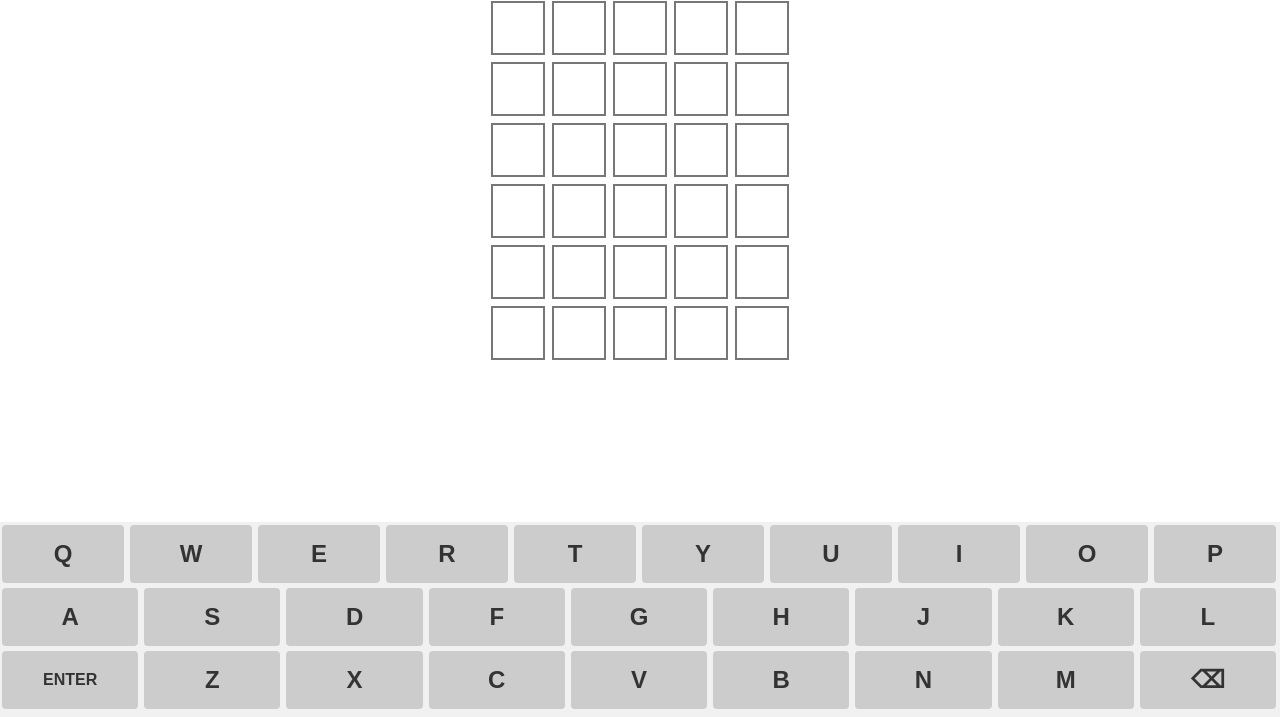
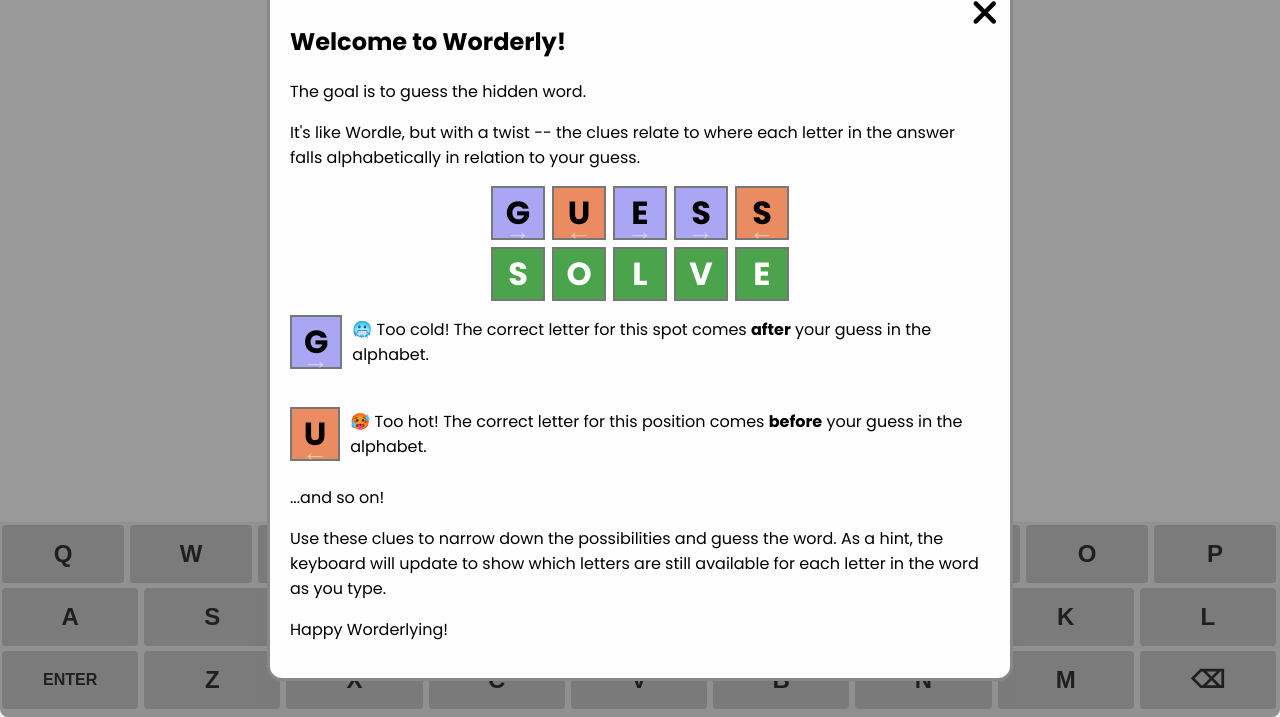
Before and after one commit to tonyrobots/woordle, a plain HTML site: page index.html in a window 1280 px wide. Shown: the part 83-800 px from the top of the page. Drawn offline with nearby package versions, Linux system fonts and the light colour scheme.

Commit message:
help for alpha variant

```diff
--- a/index.html
+++ b/index.html
@@ -12,11 +12,11 @@
     <link rel="preconnect" href="https://fonts.googleapis.com" />
     <link rel="preconnect" href="https://fonts.gstatic.com" crossorigin />
     <!-- <link
-      href="https://fonts.googleapis.com/css2?family=Roboto:wght@700&display=swap"
+      href="https://fonts.googleapis.com/css2?family=Roboto:wght@400;700&display=swap"
       rel="stylesheet"
     /> -->
     <link
-      href="https://fonts.googleapis.com/css2?family=Poppins:wght@700&display=swap"
+      href="https://fonts.googleapis.com/css2?family=Poppins:wght@400;700&display=swap"
       rel="stylesheet"
     />
     <script src="https://cdn.jsdelivr.net/npm/canvas-confetti@1.4.0/dist/confetti.browser.min.js"></script>
@@ -86,7 +86,7 @@
     <!-- Modal Structure -->
     <div id="resultModal" class="modal">
       <div class="modal-content">
-        <button id="closeModal"><i class="fa fa-close"></i></button>
+        <button class="close-modal-button"><i class="fa fa-close"></i></button>
 
         <h3 id="resultHeader">Your Game</h3>
         <p id="gameScore"></p>
@@ -102,32 +102,89 @@
     </div>
     <div id="helpModal" class="modal">
       <div class="modal-content">
-        <span class="close">&times;</span>
-        <h2>How to Play</h2>
-        <p>Welcome to Worderly! The goal is to guess the hidden word.</p>
+        <button class="close-modal-button"><i class="fa fa-close"></i></button>
+        <h2>Welcome to Worderly!</h2>
+        <p>The goal is to guess the hidden word.</p>
 
         <p>
-          When you guess a word, you receive feedback on each letter. It's like
-          Wordle, but with a twist -- the clues relate to where each letter in
-          the answer falls alphabetically in relation to your guess.
+          It's like Wordle, but with a twist -- the clues relate to where each
+          letter in the answer falls alphabetically in relation to your guess.
         </p>
-        <ul>
-          <li>
-            <span class="correct">A</span>: Correct letter in the correct
-            position.
-          </li>
-          <li>
-            <span class="aft">B</span>: The correct letter for this position
-            comes after your guess in the alphabet.
-          </li>
-          <li>
-            <span class="bef">Z</span>: The correct letter for this position
-            comes before your guess in the alphabet.
-          </li>
-        </ul>
+
+        <div id="grid">
+          <div class="row">
+            <div class="cell flip" id="cell0-0">
+              <div class="front">G</div>
+              <div class="back bef">G</div>
+            </div>
+            <div class="cell flip" id="cell0-1">
+              <div class="front">U</div>
+              <div class="back aft">U</div>
+            </div>
+            <div class="cell flip" id="cell0-2">
+              <div class="front">E</div>
+              <div class="back bef">E</div>
+            </div>
+            <div class="cell flip" id="cell0-3">
+              <div class="front">S</div>
+              <div class="back bef">S</div>
+            </div>
+            <div class="cell flip" id="cell0-4">
+              <div class="front">S</div>
+              <div class="back aft">S</div>
+            </div>
+          </div>
+          <div class="row">
+            <div class="cell flip" id="cell1-0">
+              <div class="front">S</div>
+              <div class="back correct">S</div>
+            </div>
+            <div class="cell flip" id="cell1-1">
+              <div class="front">O</div>
+              <div class="back correct">O</div>
+            </div>
+            <div class="cell flip" id="cell1-2">
+              <div class="front">L</div>
+              <div class="back correct">L</div>
+            </div>
+            <div class="cell flip" id="cell1-3">
+              <div class="front">V</div>
+              <div class="back correct">V</div>
+            </div>
+            <div class="cell flip" id="cell1-4">
+              <div class="front">E</div>
+              <div class="back correct">E</div>
+            </div>
+          </div>
+        </div>
+
+        <div class="explanation-row">
+          <div class="cell flip mini-grid">
+            <div class="back bef">G</div>
+          </div>
+          <p>
+            🥶 Too cold! The correct letter for this spot comes
+            <b>after</b> your guess in the alphabet.
+          </p>
+        </div>
+
+        <div class="explanation-row">
+          <div class="cell flip mini-grid">
+            <div class="back aft">U</div>
+          </div>
+          <p>
+            🥵 Too hot! The correct letter for this position comes
+            <b>before</b> your guess in the alphabet.
+          </p>
+        </div>
+        <div class="explanation-row">...and so on!</div>
+
         <p>
-          Use this feedback to narrow down the possibilities and guess the word!
+          Use these clues to narrow down the possibilities and guess the word.
+          As a hint, the keyboard will update to show which letters are still
+          available for each letter in the word as you type.
         </p>
+        <p>Happy Worderlying!</p>
       </div>
     </div>
 
--- a/script.js
+++ b/script.js
@@ -15,15 +15,19 @@ document.addEventListener("DOMContentLoaded", () => {
       variant = "standard";
     } else if (gameVariant === "2") {
       variant = "alpha";
+      document.getElementById("helpModal").style.display = "block";
     } else if (gameVariant === "3") {
       variant = "6-letter";
     } else if (gameVariant === "4") {
       variant = "alpha-daily";
+      document.getElementById("helpModal").style.display = "block";
     }
   } else {
     // set variant here
     //   let variant = "standard";
     variant = "alpha-daily";
+    document.getElementById("helpModal").style.display = "block";
+
     //   variant = "6-letter";
   }
   const standardKeyboardLayout = ["QWERTYUIOP", "ASDFGHJKL", "ZXCVBNM"];
@@ -140,7 +144,7 @@ document.addEventListener("DOMContentLoaded", () => {
   function getRandomWord() {
     return wordList.length > 0
       ? wordList[Math.floor(Math.random() * wordList.length)]
-      : "WHOOPS";
+      : "ERRORS";
   }
 
   function getTodaysWord() {
@@ -615,12 +619,13 @@ document.addEventListener("DOMContentLoaded", () => {
     return null; // or default word
   }
 
-  const modal = document.getElementById("resultModal");
+  const resultModal = document.getElementById("resultModal");
+  const helpModal = document.getElementById("helpModal");
   const scoreElement = document.getElementById("gameScore");
   const resultHeaderElement = document.getElementById("resultHeader");
   const resultTextElement = document.getElementById("resultText");
   const shareButton = document.getElementById("shareButton");
-  const closeModal = document.getElementById("closeModal");
+  //   const closeModal = document.getElementById("closeModal");
 
   // Function to show the modal with the game's score
   function showResultModal(score, guesses, variant, won) {
@@ -631,7 +636,7 @@ document.addEventListener("DOMContentLoaded", () => {
     if (dailyWord) {
       document.getElementById("playAgainButton").style.display = "none";
     }
-    modal.style.display = "block";
+    resultModal.style.display = "block";
   }
 
   // Add event listener to the share button
@@ -652,7 +657,7 @@ document.addEventListener("DOMContentLoaded", () => {
     );
     navigator.clipboard
       .writeText(resultText)
-      .then(() => Ui.displayMessage("Result copied to clipboard!"))
+      .then(() => Ui.displayMessage("Result copied to clipboard"))
       .catch((err) => console.error("Failed to copy:", err));
   });
 
@@ -664,9 +669,32 @@ document.addEventListener("DOMContentLoaded", () => {
     window.location = createShareableLink();
   });
   // Close modal
-  closeModal.addEventListener("click", () => {
-    modal.style.display = "none";
+  //   closeModal.addEventListener("click", () => {
+  //     modal.style.display = "none";
+  //   });
+  const closeButtons = document.querySelectorAll(".close-modal-button");
+  closeButtons.forEach((button) => {
+    button.addEventListener("click", closeModal);
   });
+
+  //   function closeModal() {
+  //     resultModal.style.display = "none";
+  //     helpModal.style.display = "none";
+  //   }
+
+  function closeModal(event) {
+    let modal = event.target.closest(".modal");
+    if (modal) {
+      modal.style.display = "none";
+    }
+  }
+
+  //   closeButtons.forEach((button) => {
+  //     console.log("adding event listener");
+  //     button.addEventListener("click", () => {
+  //       resultModal.style.display = "none";
+  //     });
+  //   });
 });
 
 document.addEventListener(
--- a/share.js
+++ b/share.js
@@ -62,13 +62,15 @@ function generateAlphabeticResultLine(statusMap) {
   for (const status in statusMap) {
     switch (statusMap[status]) {
       case "correct":
-        line += "🟩";
+        line += "🟢";
         break;
       case "bef":
-        line += "➡️";
+        // line += "➡️";
+        line += "🥶";
         break;
       case "aft":
-        line += "⬅️";
+        // line += "⬅️";
+        line += "🥵";
         break;
       default:
         line += "⬜";
--- a/styles.css
+++ b/styles.css
@@ -302,7 +302,8 @@ h1 {
 .modal {
   display: none; /* Hidden by default */
   position: fixed; /* Stay in place */
-  font-family: "Roboto", sans-serif;
+  font-family: "Poppins", sans-serif;
+  font-weight: normal;
   z-index: 1; /* Sit on top */
   border-radius: 8px;
   left: 0;
@@ -316,13 +317,13 @@ h1 {
 .modal-content {
   position: relative;
   background-color: #fefefe;
-  margin: 25% auto; /* 15% from the top and centered */
+  margin: 5% auto; /* X% from the top and centered */
   padding: 20px;
-  padding-top: 50px;
+  /* padding-top: 25px; */
   border-radius: 15px;
   border: 3px solid #888;
   width: 80%; /* Could be more or less, depending on screen size */
-  max-width: 500px;
+  max-width: 700px;
   /* min-height: 300px; */
 }
 
@@ -370,7 +371,7 @@ h1 {
   font-weight: bold; /* Makes the icon bolder */
 }
 
-#closeModal {
+.close-modal-button {
   color: #000;
   position: absolute;
   top: 8px; /* Adjust as needed */
@@ -380,3 +381,14 @@ h1 {
   background-color: transparent;
   border: 0;
 }
+
+.mini-grid {
+  display: inline-flex;
+  margin-right: 10px; /* Space between grid and text */
+}
+
+.explanation-row {
+  display: flex;
+  align-items: center;
+  margin-bottom: 10px;
+}
```
